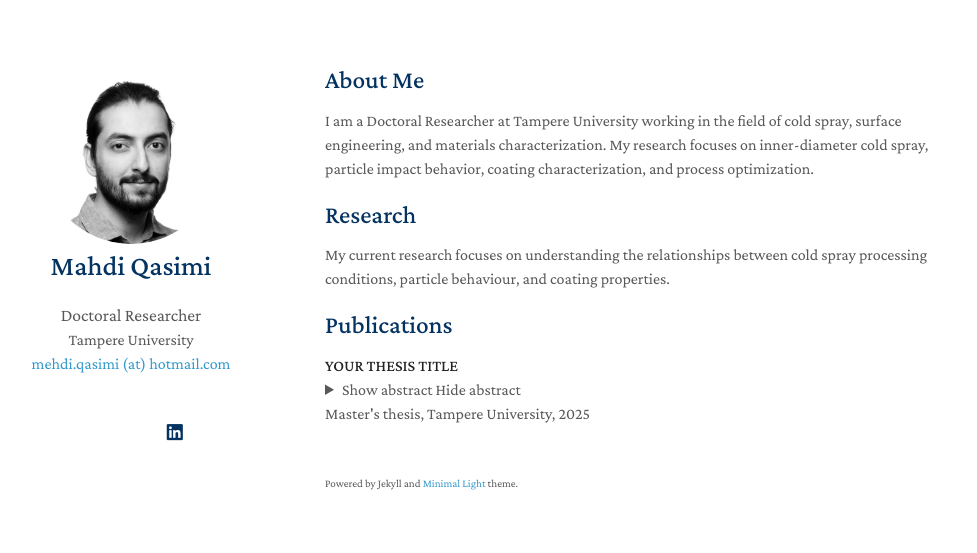
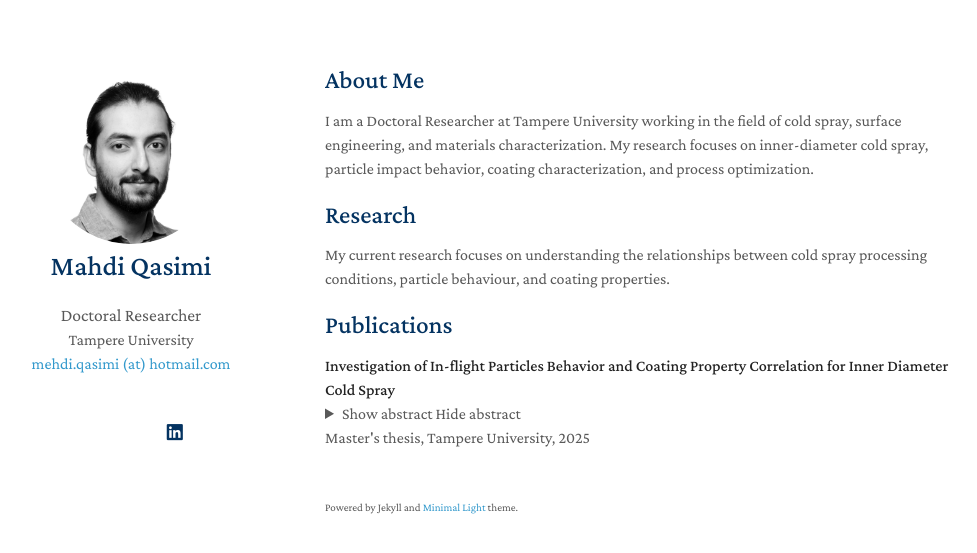
Before and after one commit to mehdiqasimi/mehdiqasimi.github.io, a Jekyll site: the page built from index.md, in a window 1280 px wide. Shown: the top 553 px of the page, without its empty margins (145-1122 px from the left). Built offline with Jekyll 4.4.1, drawn with Linux system fonts in a browser that asks for light colours; a style sheet for code colours, icons or effects is not loaded; our own code applies the rules of GitHub Pages for plain Markdown files.

Commit message:
Update index.md

```diff
--- a/index.md
+++ b/index.md
@@ -15,26 +15,41 @@ My current research focuses on understanding the relationships between cold spra
 
 <div class="publication-header">
 
-<div class="Investigation of In-flight Particles Behavior and Coating Property Correlation for Inner Diameter Cold Spray">
+<div class="publication-title">
 <a href="https://urn.fi/URN:NBN:fi:tuni-2025112410843" target="_blank">
-<strong>YOUR THESIS TITLE</strong>
+<strong>Investigation of In-flight Particles Behavior and Coating Property Correlation for Inner Diameter Cold Spray</strong>
 </a>
 </div>
 
 <details class="publication-details">
+
 <summary>
 <span class="show-abstract">Show abstract</span>
 <span class="hide-abstract">Hide abstract</span>
 </summary>
 
-<div class="This study explores the Inner Diameter Cold Spray (ID CS) process for deposition of selected feedstock powder materials. The ID CS has mainly its application in coating confined geometries such as bores, pipes and engine cylinders, where conventional cold spray experiences geometrical and technical limitations to perform coating. Three metallic feedstocks were selected: aluminum, copper and nickel-aluminum to evaluate the influence of process parameters such as gas stream pressure, temperature and standoff distance on particle velocity and coating quality.
+<div class="abstract-text">
 
-In-flight particle behavior was recorded using diagnostic cameras HiWatch HR2 and CS-Q (Osier Ltd.) to record the effect of shorter nozzle design and the effect of process condition variation on particle acceleration. The coatings were characterized by hardness, microstructural thickness and porosity measurements. Subsequently, the experimental findings showed that particle velocity was most strongly influenced by the gas pressure and standoff distance, while the temperature had a secondary yet a notable role by reducing the material’s critical velocity within the selected parameter window. Among the coatings produced using different feedstock materials, the copper feedstock showed the highest coating density and deposition efficiency, while nickel-aluminum coating showed limited build-up due to harder particle nature or likely unsuitable parameter or nozzle inability to accelerate particle with sufficient impact. Aluminum coatings demonstrated sensitivity to standoff distance, revealing the influence of the bow shock effect near the substrate at shorter standoff distance while operated with lower parameter set.
+<p>
+This study explores the Inner Diameter Cold Spray (ID CS) process for deposition of selected feedstock powder materials. The ID CS has mainly its application in coating confined geometries such as bores, pipes and engine cylinders, where conventional cold spray experiences geometrical and technical limitations to perform coating. Three metallic feedstocks were selected: aluminum, copper and nickel-aluminum to evaluate the influence of process parameters such as gas stream pressure, temperature and standoff distance on particle velocity and coating quality.
+</p>
 
+<p>
+In-flight particle behavior was recorded using diagnostic cameras HiWatch HR2 and CS-Q (Osier Ltd.) to record the effect of shorter nozzle design and the effect of process condition variation on particle acceleration. The coatings were characterized by hardness, microstructural thickness and porosity measurements. Subsequently, the experimental findings showed that particle velocity was most strongly influenced by the gas pressure and standoff distance, while the temperature had a secondary yet a notable role by reducing the material's critical velocity within the selected parameter window.
+</p>
+
+<p>
+Among the coatings produced using different feedstock materials, the copper feedstock showed the highest coating density and deposition efficiency, while nickel-aluminum coating showed limited build-up due to harder particle nature or likely unsuitable parameter or nozzle inability to accelerate particle with sufficient impact. Aluminum coatings demonstrated sensitivity to standoff distance, revealing the influence of the bow shock effect near the substrate at shorter standoff distance while operated with lower parameter set.
+</p>
+
+<p>
 The results confirmed that the higher particle velocity was attributed to the stronger plastic deformation and strain hardening, resulting in increased coating hardness and reduced porosity. Substrate hardness also played a role, coatings on the steel substrates achieved higher hardness and slightly denser microstructure compared to that of aluminum.
+</p>
 
-A predictive model based on the response surface methodology was developed using the experimental data for model training which then was used to quantify and correlate the process variables with the coating quality precursors. The quadratic model exhibited strong predictive performance of R^2 >0.91 (for all responses) and accurately captured both linear and interactive effects of parameters. The model could serve as an effective tool for process parameter optimization in ID CS, facilitating process predictability and minimizing the experimental effort and cost in AM applications.">
-PASTE YOUR THESIS ABSTRACT HERE.
+<p>
+A predictive model based on the response surface methodology was developed using the experimental data for model training which then was used to quantify and correlate the process variables with the coating quality precursors. The quadratic model exhibited strong predictive performance of R² >0.91 (for all responses) and accurately captured both linear and interactive effects of parameters. The model could serve as an effective tool for process parameter optimization in ID CS, facilitating process predictability and minimizing the experimental effort and cost in AM applications.
+</p>
+
 </div>
 
 </details>
```
